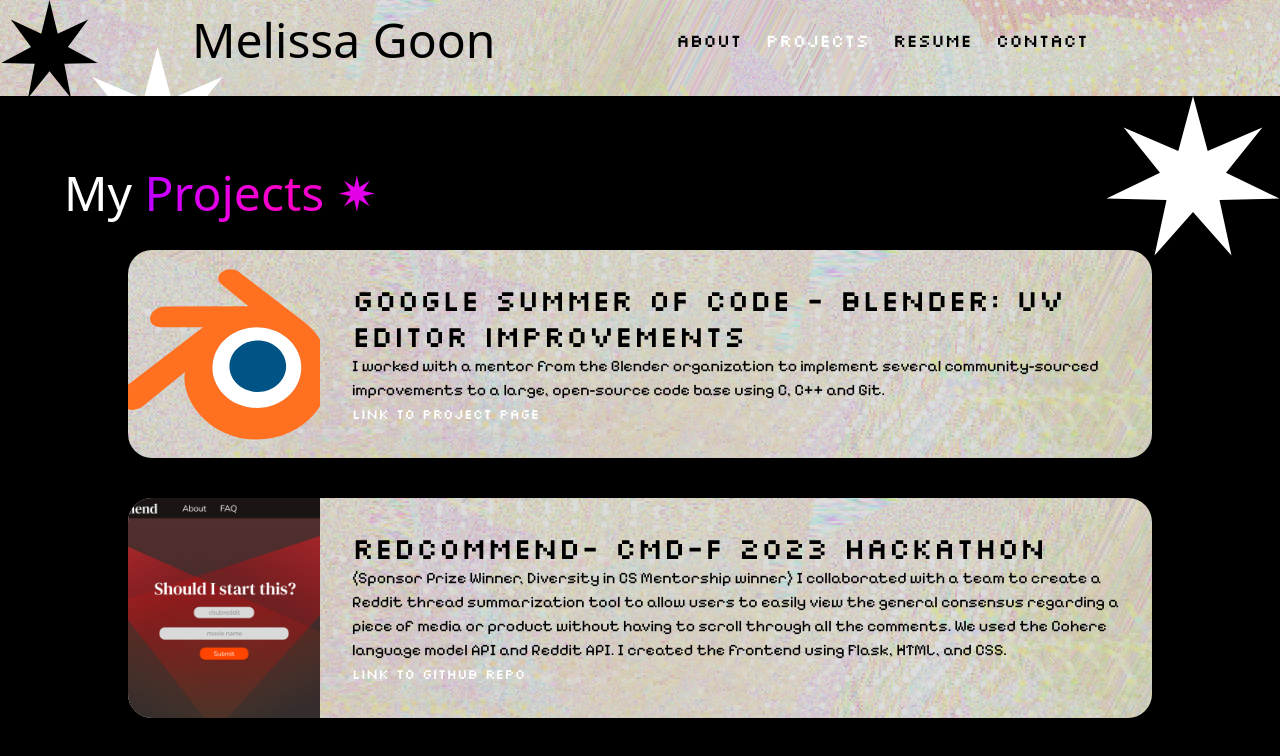
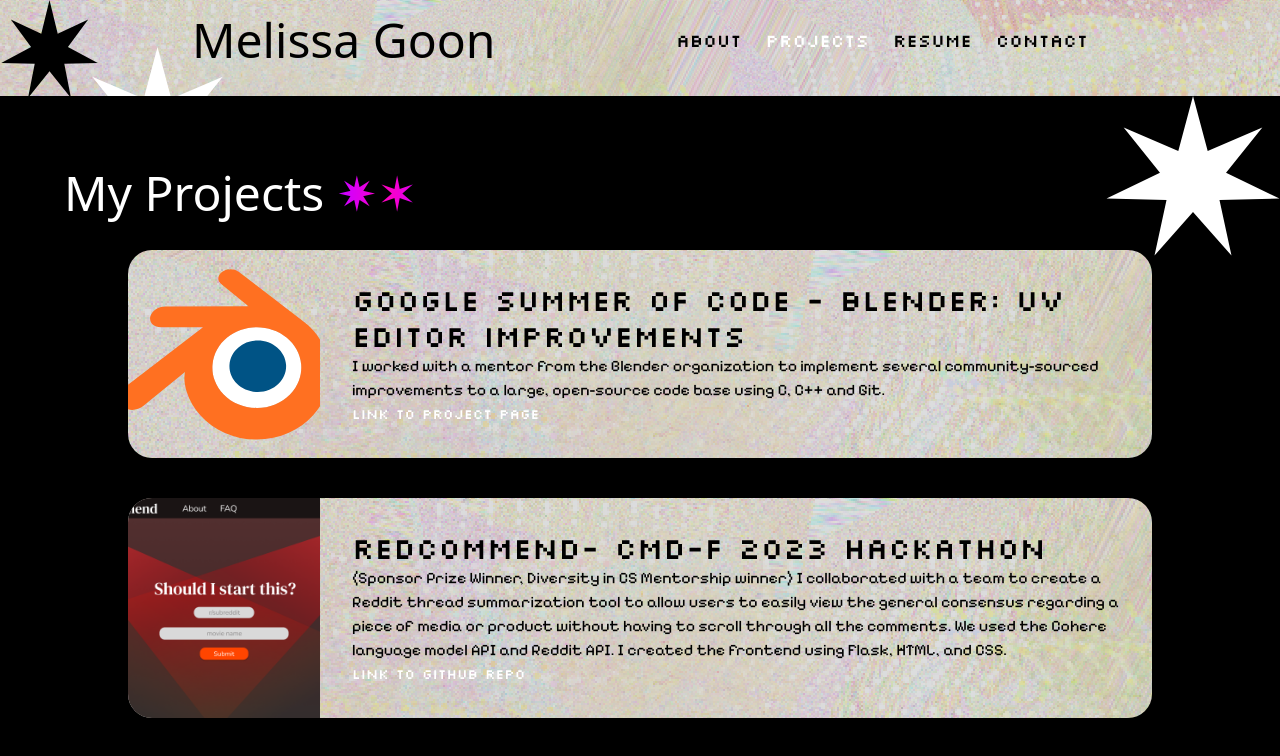
Before and after one commit to MelissaGoon/MelissaGoon.github.io, a React (Vite) app: page /projects in a window 1280 px wide. Shown: the top 756 px of the page. Built offline with nearby package versions, Linux system fonts and the light colour scheme; a web font is replaced by a local one.

Commit message:
Finished!

```diff
--- a/src/pages/about.jsx
+++ b/src/pages/about.jsx
@@ -4,6 +4,7 @@
 const About = () => {
     return (
         <div className='w-full h-dvh relative bg-portfolio bg-cover bg-center'>
+             <img src='src\assets\images\cornerStar.svg' className='absolute hidden lg:block'/>
              <section className='absolute left-0 right-0 z-10 p-16 w-full sm:top-24 top-32 bg-black'>
 
                 <h1 className='head-text text-white'>
--- a/src/pages/projects.jsx
+++ b/src/pages/projects.jsx
@@ -9,7 +9,7 @@
               <section className='absolute left-0 right-0 z-10 p-16 w-full min-h-svh sm:top-24 top-32 bg-black'>
               <h1 className='head-text text-white'>
               <img src='src\assets\images\star.svg' className='absolute top-0 right-0 hidden lg:block h-40'/>
-                    My <span className='pink-gradient-text'>Projects ✷</span>
+                    My Projects <span className='pink-gradient-text'>✷✶</span>
             </h1>
 
             <div className='flex flex-col gap-4'>
--- a/src/pages/resume.jsx
+++ b/src/pages/resume.jsx
@@ -3,6 +3,7 @@
 const Resume = () => {
   return (
     <div className='w-full h-screen relative bg-portfolio bg-cover bg-center'>
+       <img src='src\assets\images\cornerStar.svg' className='absolute hidden lg:block'/>
        <iframe src="src\assets\Software_Engineer_Resume_MELISSA.pdf" className='relative flex w-full sm:h-[calc(100vh-6rem)] h-[calc(100vh-8rem)] sm:top-24 top-32'  />
     </div>
   )
```
